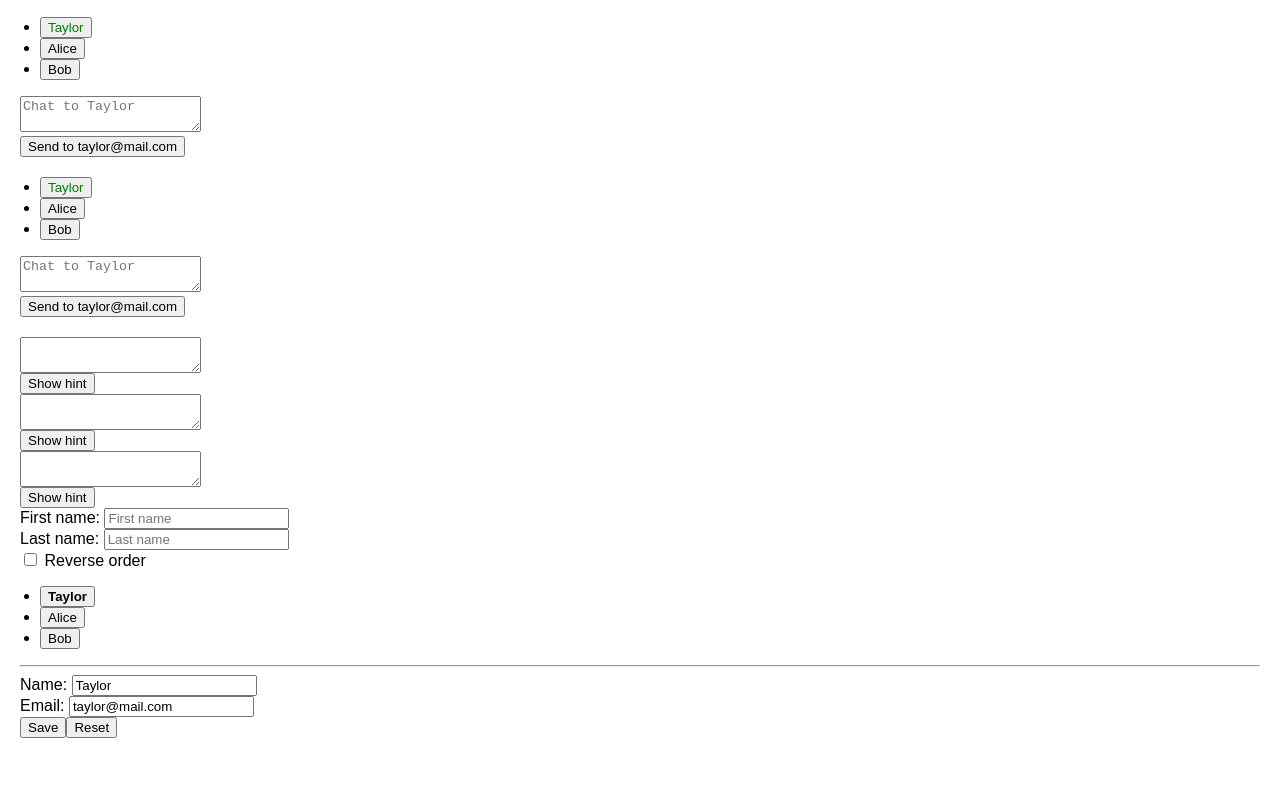
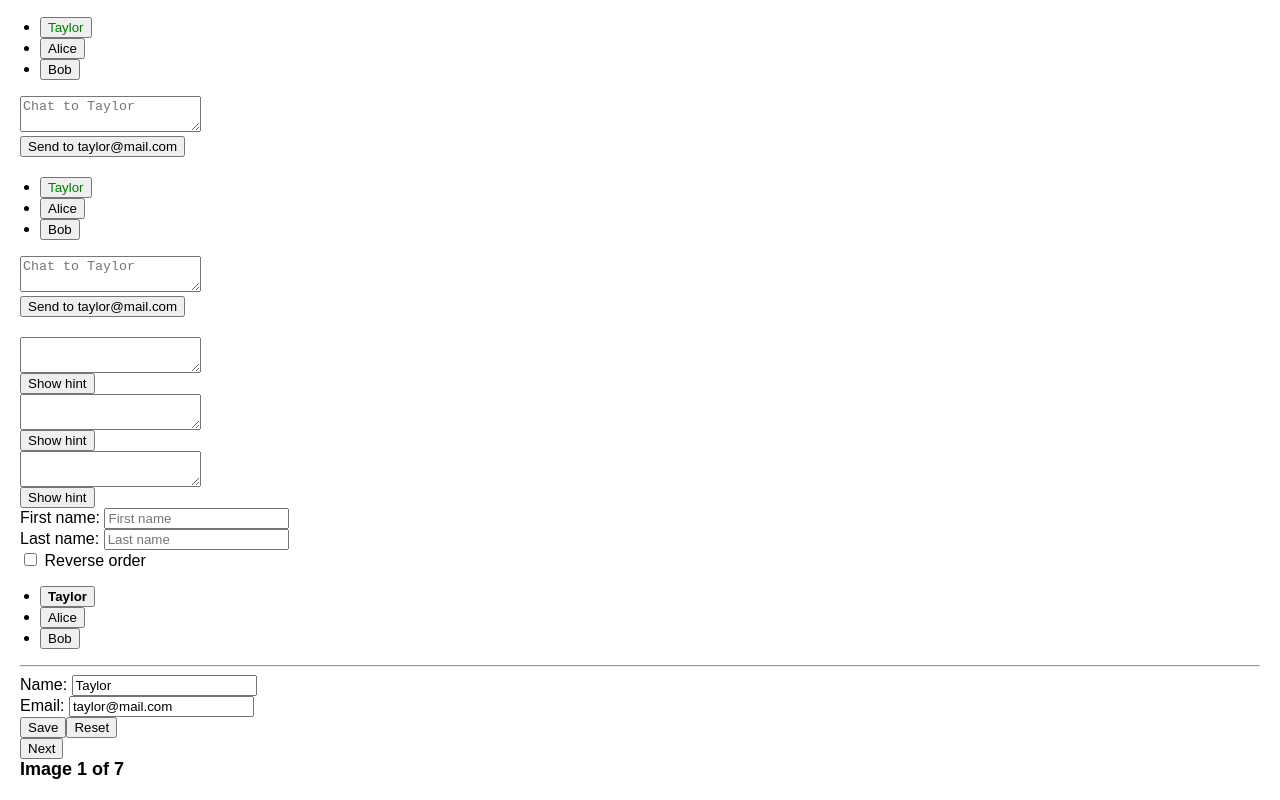
Before and after one commit to zelitosaide/react-js-course, a React (Create React App) app: page / in a window 1280 px wide. Shown: the part 1792-2592 px from the top of the page. Before the commit the page ends 2550 px from the top, so only its background shows below. Built offline with nearby package versions, Linux system fonts and the light colour scheme.

Commit message:
Preserving and Resetting State

```diff
--- a/src/learn/learn-react/managing-state/preserving-and-resetting-state/challenges/clear-an-image-while-it-is-loading.js
+++ b/src/learn/learn-react/managing-state/preserving-and-resetting-state/challenges/clear-an-image-while-it-is-loading.js
@@ -11,7 +11,9 @@ import { images } from "../../../../../data/data";
  * it’s important for the text to always match the image. Change it so that
  * the moment you press “Next”, the previous image immediately clears.
  */
-export default function Index() {}
+export default function Index() {
+  return <Gallery />;
+}
 
 function Gallery() {
   const [index, setIndex] = useState(0);
@@ -28,6 +30,9 @@ function Gallery() {
   return (
     <>
       <button onClick={handleClick}>Next</button>
+      <h3>
+        Image {index + 1} of {images.length}
+      </h3>
     </>
   );
 }
```
